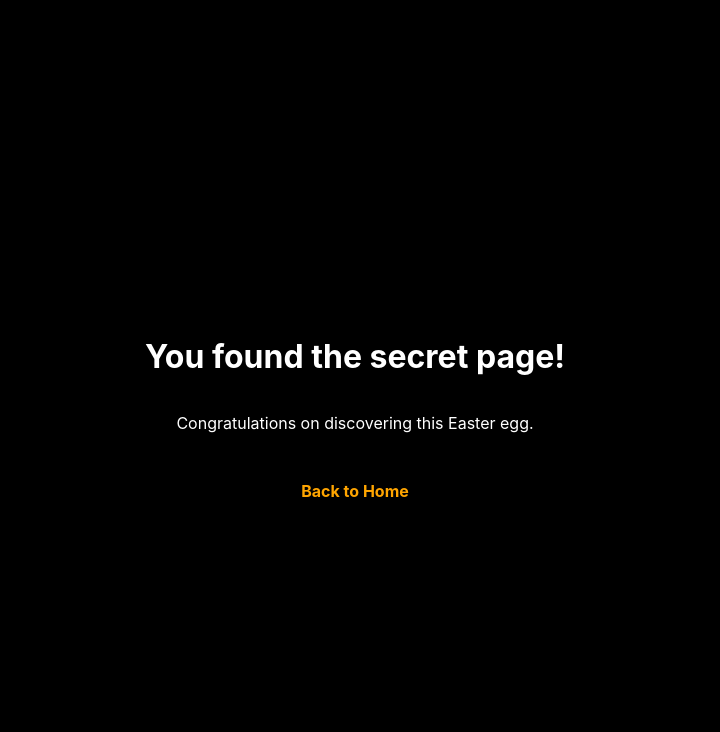
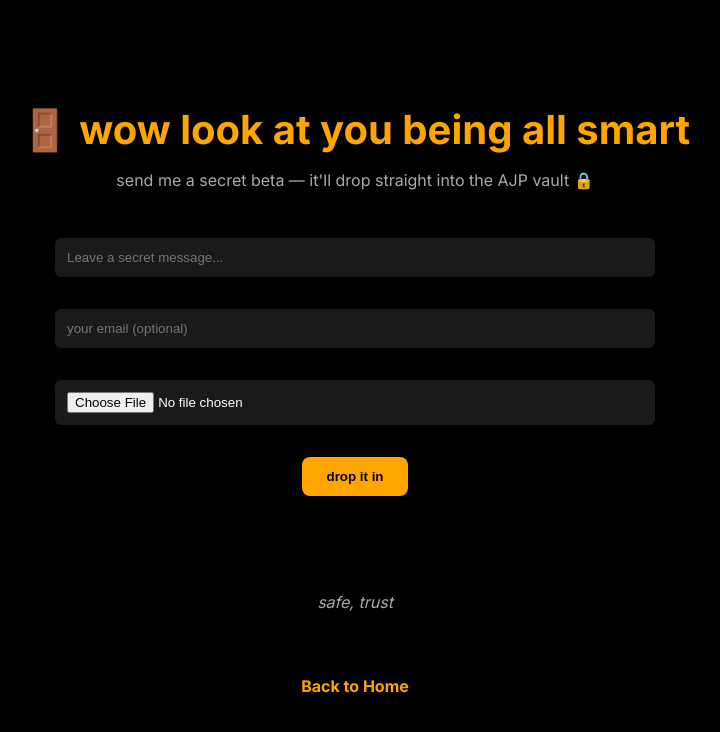
Before and after one commit to aajp222/episafe-site, a plain HTML site: page secret.html in a window 1280 px wide. Shown: the whole page, without its empty margins (285-1005 px from the left). Drawn offline with Linux system fonts and the light colour scheme.

Commit message:
Update secret.html

```diff
--- a/secret.html
+++ b/secret.html
@@ -3,36 +3,99 @@
 <head>
   <meta charset="UTF-8" />
   <meta name="viewport" content="width=device-width, initial-scale=1.0" />
-  <title>Secret | EpiSafe™</title>
+  <title>wow ur wicked smart.</title>
   <link rel="icon" href="images/episafeavicon.ico" type="image/x-icon" />
+  <link href="https://fonts.googleapis.com/css2?family=Inter:wght@400;600;700&display=swap" rel="stylesheet">
   <style>
+    * {
+      margin: 0;
+      padding: 0;
+      box-sizing: border-box;
+    }
     body {
+      font-family: 'Inter', sans-serif;
       background-color: #000;
       color: #fff;
-      font-family: 'Inter', sans-serif;
+      padding: 2rem;
+      text-align: center;
       display: flex;
       flex-direction: column;
+      justify-content: center;
       align-items: center;
-      justify-content: center;
-      height: 100vh;
-      text-align: center;
+      min-height: 100vh;
+    }
+    h1 {
+      font-size: 2.5rem;
+      margin-bottom: 1rem;
+      color: #FFA500;
+    }
+    p {
+      margin-bottom: 2rem;
+      color: #aaa;
+    }
+    form {
+      margin-bottom: 3rem;
+      width: 100%;
+      max-width: 600px;
+    }
+    input, textarea {
+      width: 100%;
+      margin: 1rem 0;
+      padding: 0.75rem;
+      border-radius: 6px;
+      border: none;
+      background-color: #1a1a1a;
+      color: #fff;
+    }
+    button {
+      padding: 0.75rem 1.5rem;
+      font-weight: bold;
+      background-color: #FFA500;
+      color: #000;
+      border: none;
+      border-radius: 8px;
+      cursor: pointer;
+      margin-top: 1rem;
+    }
+    .vault-content {
+      margin-top: 3rem;
+    }
+    .vault-entry {
+      margin-bottom: 2rem;
+      border: 1px solid #333;
+      padding: 1rem;
+      border-radius: 10px;
+      background-color: #111;
+    }
+    .vault-entry img {
+      max-width: 100%;
+      border-radius: 8px;
     }
     a {
       color: #FFA500;
       margin-top: 2rem;
       text-decoration: none;
       font-weight: bold;
-      transition: transform 0.3s ease;
       display: inline-block;
-    }
-    a:active {
-      transform: scale(0.95);
     }
   </style>
 </head>
 <body>
-  <h1>You found the secret page!</h1>
-  <p>Congratulations on discovering this Easter egg.</p>
-  <a href="index.html">Back to Home</a>
+  <h1>🚪 wow look at you being all smart</h1>
+  <p>send me a secret beta — it'll drop straight into the AJP vault 🔒</p>
+
+  <form name="vault-submissions" method="POST" data-netlify="true" enctype="multipart/form-data">
+    <input type="hidden" name="form-name" value="vault-submissions">
+    <input type="hidden" name="subject" value="New Vault Submission">
+    <input type="text" name="message" placeholder="Leave a secret message..." required>
+    <input type="email" name="email" placeholder="your email (optional)">
+    <input type="file" name="file">
+    <button type="submit">drop it in</button>
+  </form>
+
+  <div class="vault-content">
+    <p><em>safe, trust</em></p>
+    <a href="index.html">Back to Home</a>
+  </div>
 </body>
 </html>
```
